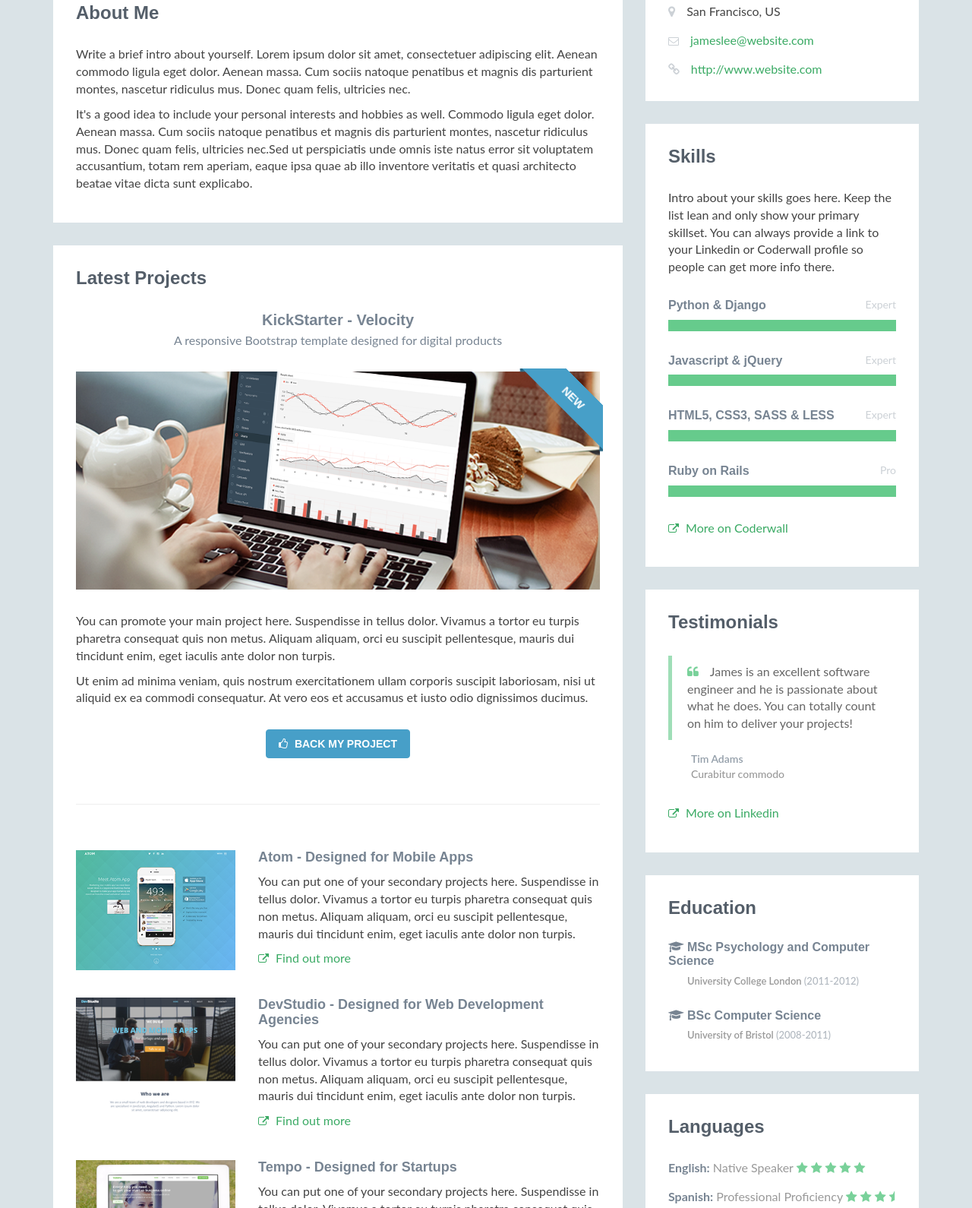
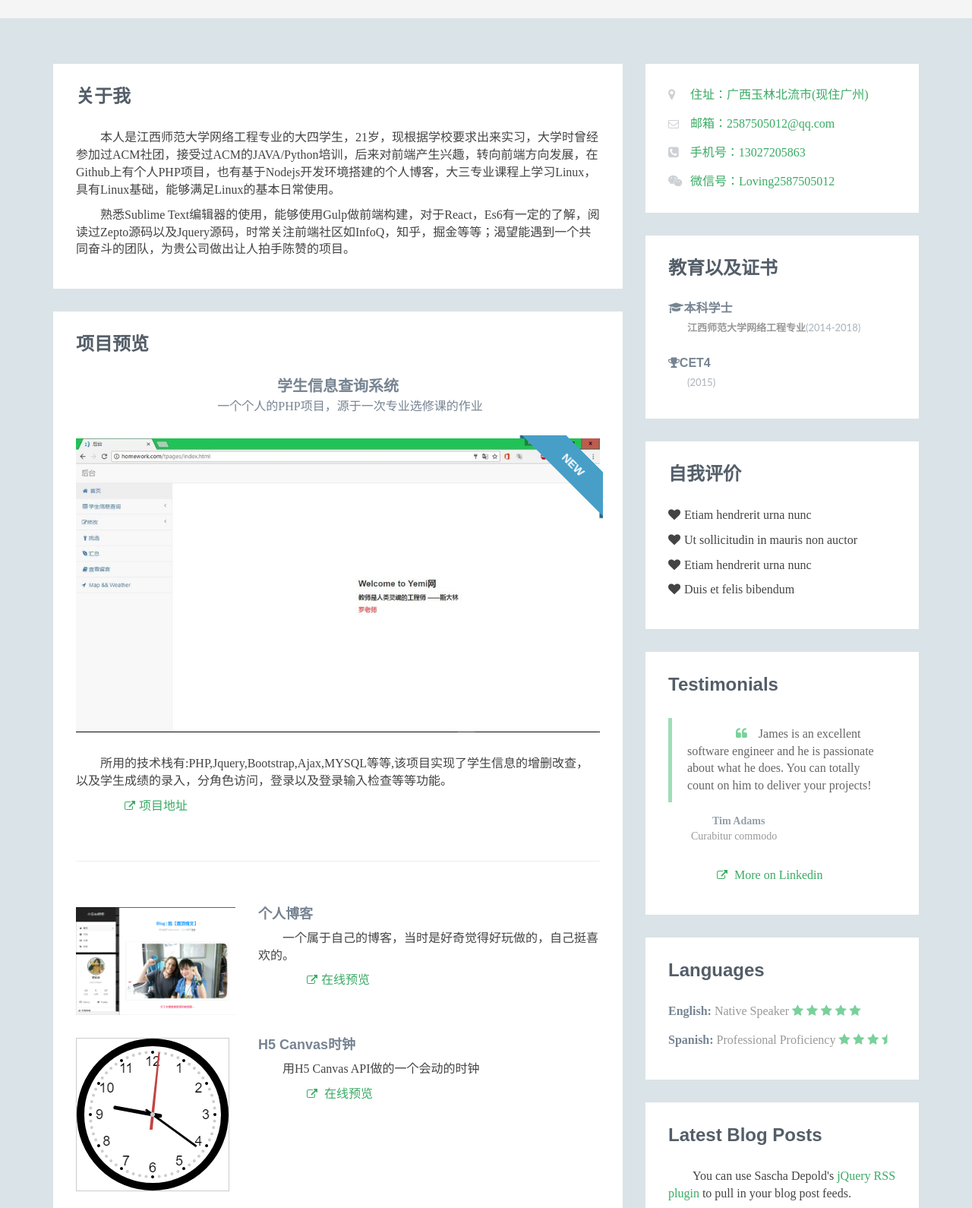
Before and after one commit to mongoddbpath/resume, a plain HTML site: page index.html in a window 1280 px wide. Shown: the part 336-1926 px from the top of the page at 76% size. Drawn offline with nearby package versions, Linux system fonts and the light colour scheme.

Commit message:
Myresume

```diff
--- a/index.html
+++ b/index.html
@@ -3,7 +3,7 @@
 <!--[if IE 9]> <html lang="en" class="ie9"> <![endif]-->
 <!--[if !IE]><!--> <html lang="en"> <!--<![endif]-->
 <head>
-    <title>Responsive HTML5 Website Template for Developers | 3rd Wave Media</title>
+    <title>梁安迪-个人简历</title>
     <!-- Meta -->
     <meta charset="utf-8">
     <meta http-equiv="X-UA-Compatible" content="IE=edge">
@@ -26,19 +26,16 @@
     <!-- ******HEADER****** -->
     <header class="header">
         <div class="container">
-            <img class="profile-image img-responsive pull-left" src="images/profile.png" alt="James Lee" />
+            <img class="profile-image img-responsive pull-left" src="http://or30iz1wj.bkt.clouddn.com/meok.jpg" style="border-radius:50%"/>
             <div class="profile-content pull-left">
-                <h1 class="name">James Lee</h1>
-                <h2 class="desc">Web App Developer</h2>
+                <h1 class="name">梁安迪</h1>
+                <h2 class="desc">Front-end Web Developer</h2>
                 <ul class="social list-inline">
-                    <li><a href="#"><i class="fa fa-twitter"></i></a></li>
-                    <li><a href="#"><i class="fa fa-google-plus"></i></a></li>
-                    <li><a href="#"><i class="fa fa-linkedin"></i></a></li>
-                    <li><a href="#"><i class="fa fa-github-alt"></i></a></li>
-                    <li class="last-item"><a href="#"><i class="fa fa-hacker-news"></i></a></li>
+                    <li><a href="https://twitter.com/2587505012Andy" target="_blank"title='进入我的Twitter'><i class="fa fa-twitter"></i></a></li>
+                    <li><a href="https://github.com/mongoddbpath" target="_blank"title="进入我的Github"><i class="fa fa-github"></i></a></li>
                 </ul>
             </div><!--//profile-->
-            <a class="btn btn-cta-primary pull-right" href="#" target="_blank"><i class="fa fa-paper-plane"></i> Contact Me</a>
+            <a class="btn btn-cta-primary pull-right" href="https://mongoddbpath.github.io/" target="_blank" title="进入我的博客"><i class="fa fa-paper-plane"></i>我的博客</a>
         </div><!--//container-->
     </header><!--//header-->
 
@@ -47,11 +44,10 @@
             <div class="primary col-md-8 col-sm-12 col-xs-12">
                 <section class="about section">
                     <div class="section-inner">
-                        <h2 class="heading">About Me</h2>
+                        <h2 class="heading">关于我</h2>
                         <div class="content">
-                            <p>Write a brief intro about yourself. Lorem ipsum dolor sit amet, consectetuer adipiscing elit. Aenean commodo ligula eget dolor. Aenean massa. Cum sociis natoque penatibus et magnis dis parturient montes, nascetur ridiculus mus. Donec quam felis, ultricies nec.</p>
-
-        <p>It's a good idea to include your personal interests and hobbies as well. Commodo ligula eget dolor. Aenean massa. Cum sociis natoque penatibus et magnis dis parturient montes, nascetur ridiculus mus. Donec quam felis, ultricies nec.Sed ut perspiciatis unde omnis iste natus error sit voluptatem accusantium, totam rem aperiam, eaque ipsa quae ab illo inventore veritatis et quasi architecto beatae vitae dicta sunt explicabo.</p>
+                           <p>本人是江西师范大学网络工程专业的大四学生，21岁，现根据学校要求出来实习，大学时曾经参加过ACM社团，接受过ACM的JAVA/Python培训，后来对前端产生兴趣，转向前端方向发展，在Github上有个人PHP项目，也有基于Nodejs开发环境搭建的个人博客，大三专业课程上学习Linux，具有Linux基础，能够满足Linux的基本日常使用。</p>
+                           <p>熟悉Sublime Text编辑器的使用，能够使用Gulp做前端构建，对于React，Es6有一定的了解，阅读过Zepto源码以及Jquery源码，时常关注前端社区如InfoQ，知乎，掘金等等；渴望能遇到一个共同奋斗的团队，为贵公司做出让人拍手陈赞的项目。</p>
 
                         </div><!--//content-->
                     </div><!--//section-inner-->
@@ -59,15 +55,15 @@
 
                <section class="latest section">
                     <div class="section-inner">
-                        <h2 class="heading">Latest Projects</h2>
+                        <h2 class="heading">项目预览</h2>
                         <div class="content">
 
                             <div class="item featured text-center">
-                                <h3 class="title"><a href="#website-templates/responsive-bootstrap-theme-for-products-velocity/" target="_blank">KickStarter - Velocity</a></h3>
-                                <p class="summary">A responsive Bootstrap template designed for digital products</p>
+                                <h3 class="title">学生信息查询系统</h3>
+                                <p class="summary">一个个人的PHP项目，源于一次专业选修课的作业</p>
                                 <div class="featured-image">
-                                    <a href="#website-templates/responsive-bootstrap-theme-for-products-velocity/" target="_blank">
-                                    <img class="img-responsive project-image" src="images/projects/project-featured.png" alt="project name" />
+                                    <a href="Javascript:;" target="_blank">
+                                    <img class="img-responsive project-image" src="images/projects/webphp.jpg" alt="project name" />
                                     </a>
                                     <div class="ribbon">
                                         <div class="text">New</div>
@@ -75,31 +71,30 @@
                                     </div>
 
                                 <div class="desc text-left">
-                                    <p>You can promote your main project here. Suspendisse in tellus dolor. Vivamus a tortor eu turpis pharetra consequat quis non metus. Aliquam aliquam, orci eu suscipit pellentesque, mauris dui tincidunt enim, eget iaculis ante dolor non turpis.</p>
-                                    <p>Ut enim ad minima veniam, quis nostrum exercitationem ullam corporis suscipit laboriosam, nisi ut aliquid ex ea commodi consequatur. At vero eos et accusamus et iusto odio dignissimos ducimus.</p>
+                                    <p>所用的技术栈有:PHP,Jquery,Bootstrap,Ajax,MYSQL等等,该项目实现了学生信息的增删改查，以及学生成绩的录入，分角色访问，登录以及登录输入检查等等功能。</p>
+                                    <p><a class="more-link" href="https://github.com/mongoddbpath/webwow" target="_blank"><i class="fa fa-external-link"></i>项目地址</a></p>
                                 </div><!--//desc-->
-                                <a class="btn btn-cta-secondary" href="#website-templates/responsive-bootstrap-theme-for-products-velocity/" target="_blank"><i class="fa fa-thumbs-o-up"></i> Back my project</a>
                             </div><!--//item-->
                             <hr class="divider" />
                             <div class="item row">
-                                <a class="col-md-4 col-sm-4 col-xs-12" href="#website-templates/responsive-bootstrap-theme-mobile-apps-atom/" target="_blank">
-                                <img class="img-responsive project-image" src="images/projects/project-5.png" alt="project name" />
+                                <a class="col-md-4 col-sm-4 col-xs-12" href="Javascript:;" target="_blank">
+                                <img class="img-responsive project-image" src="images/projects/blogok.png" alt="project name" />
                                 </a>
                                 <div class="desc col-md-8 col-sm-8 col-xs-12">
-                                    <h3 class="title"><a href="#website-templates/responsive-bootstrap-theme-mobile-apps-atom/" target="_blank">Atom - Designed for Mobile Apps</a></h3>
-                                    <p>You can put one of your secondary projects here. Suspendisse in tellus dolor. Vivamus a tortor eu turpis pharetra consequat quis non metus. Aliquam aliquam, orci eu suscipit pellentesque, mauris dui tincidunt enim, eget iaculis ante dolor non turpis.</p>
-                                    <p><a class="more-link" href="#website-templates/responsive-bootstrap-theme-mobile-apps-atom/" target="_blank"><i class="fa fa-external-link"></i> Find out more</a></p>
+                                    <h3 class="title">个人博客</h3>
+                                    <p>一个属于自己的博客，当时是好奇觉得好玩做的，自己挺喜欢的。</p>
+                                    <p><a class="more-link" href="https://mongoddbpath.github.io/" target="_blank"><i class="fa fa-external-link"></i>在线预览</a></p>
                                 </div><!--//desc-->
                             </div><!--//item-->
 
                             <div class="item row">
-                                <a class="col-md-4 col-sm-4 col-xs-12" href="#website-templates/responsive-bootstrap-theme-web-development-agencies-devstudio/" target="_blank">
-                                <img class="img-responsive project-image" src="images/projects/project-4.png" alt="project name" />
+                                <a class="col-md-4 col-sm-4 col-xs-12" href="Javascript:;" target="_blank">
+                                <img class="img-responsive project-image" src="images/projects/clock.png" alt="project name" />
                                 </a>
                                 <div class="desc col-md-8 col-sm-8 col-xs-12">
-                                    <h3 class="title"><a href="#website-templates/responsive-bootstrap-theme-web-development-agencies-devstudio/" target="_blank">DevStudio - Designed for Web Development Agencies</a></h3>
-                                    <p>You can put one of your secondary projects here. Suspendisse in tellus dolor. Vivamus a tortor eu turpis pharetra consequat quis non metus. Aliquam aliquam, orci eu suscipit pellentesque, mauris dui tincidunt enim, eget iaculis ante dolor non turpis.</p>
-                                    <p><a class="more-link" href="#website-templates/responsive-bootstrap-theme-web-development-agencies-devstudio/" target="_blank"><i class="fa fa-external-link"></i> Find out more</a></p>
+                                    <h3 class="title"><a href="#website-templates/responsive-bootstrap-theme-web-development-agencies-devstudio/" target="_blank">H5 Canvas时钟</a></h3>
+                                    <p>用H5 Canvas API做的一个会动的时钟</p>
+                                    <p><a class="more-link" href="https://mongoddbpath.github.io/H5-Clock/" target="_blank"><i class="fa fa-external-link"></i> 在线预览</a></p>
                                 </div><!--//desc-->
                             </div><!--//item-->
 
@@ -177,16 +172,6 @@
                         </div><!--//content-->
                     </div><!--//section-inner-->
                 </section><!--//section-->
-                <section class="github section">
-                    <div class="section-inner">
-                        <h2 class="heading">My GitHub</h2>
-                        <p>You can embed your GitHub activities using Casey Scarborough's <a href="http://caseyscarborough.com/projects/github-activity/" target="_blank">GitHub Activity Stream</a> widget.
-                        <!--//Usage: http://caseyscarborough.com/projects/github-activity/ -->
-                        <div id="ghfeed" class="ghfeed">
-                        </div><!--//ghfeed-->
-
-                    </div><!--//secton-inner-->
-                </section><!--//section-->
             </div><!--//primary-->
             <div class="secondary col-md-4 col-sm-12 col-xs-12">
                  <aside class="info aside section">
@@ -194,57 +179,41 @@
                         <h2 class="heading sr-only">Basic Information</h2>
                         <div class="content">
                             <ul class="list-unstyled">
-                                <li><i class="fa fa-map-marker"></i><span class="sr-only">Location:</span>San Francisco, US</li>
-                                <li><i class="fa fa-envelope-o"></i><span class="sr-only">Email:</span><a href="#">jameslee@website.com</a></li>
-                                <li><i class="fa fa-link"></i><span class="sr-only">Website:</span><a href="#">http://www.website.com</a></li>
+                                <li><i class="fa fa-map-marker"></i><span class="sr-only">Location:</span><span class="sr-ok"><span style="padding-left: 4.86px"></span>住址：广西玉林北流市(现住广州)</span></li>
+                                <li><i class="fa fa-envelope-o"></i><span class="sr-only">Email:</span><span class="sr-ok">邮箱：2587505012@qq.com</span></li>
+                                <li><i class="fa fa-phone-square"></i><span class="sr-only">Phone:</span><span class="sr-ok">手机号：13027205863</span></li>
+                                <li><i class="fa fa-wechat"></i><span class="sr-only">Wechat:</span><span class="sr-ok" style="margin-left: -4.28px">微信号：Loving2587505012</span></li>
                             </ul>
                         </div><!--//content-->
                     </div><!--//section-inner-->
                 </aside><!--//aside-->
 
-                <aside class="skills aside section">
+                <aside class="education aside section">
                     <div class="section-inner">
-                        <h2 class="heading">Skills</h2>
+                        <h2 class="heading">教育以及证书</h2>
                         <div class="content">
-                            <p class="intro">
-                                Intro about your skills goes here. Keep the list lean and only show your primary skillset. You can always provide a link to your Linkedin or Coderwall profile so people can get more info there.</p>
+                            <div class="item">
+                                <h3 class="title"><i class="fa fa-graduation-cap"></i>本科学士</h3>
+                                <h4 class="university">江西师范大学网络工程专业<span class="year">(2014-2018)</span></h4>
+                            </div><!--//item-->
+                            <div class="item">
+                                <h3 class="title"><i class="fa fa-trophy"></i>CET4</h3>
+                                <h4 class="university"><span class="year">(2015)</span></h4>
+                            </div><!--//item-->
+                        </div><!--//content-->
+                    </div><!--//section-inner-->
+                </aside><!--//section-->
 
-                            <div class="skillset">
-
-                                <div class="item">
-                                    <h3 class="level-title">Python &amp; Django<span class="level-label" data-toggle="tooltip" data-placement="left" data-animation="true" title="You can use the tooltip to add more info...">Expert</span></h3>
-                                    <div class="level-bar">
-                                        <div class="level-bar-inner" data-level="96%">
-                                        </div>
-                                    </div><!--//level-bar-->
-                                </div><!--//item-->
-
-                                <div class="item">
-                                    <h3 class="level-title">Javascript &amp; jQuery<span class="level-label">Expert</span></h3>
-                                    <div class="level-bar">
-                                        <div class="level-bar-inner" data-level="96%">
-                                        </div>
-                                    </div><!--//level-bar-->
-                                </div><!--//item-->
-
-                                <div class="item">
-                                    <h3 class="level-title">HTML5, CSS3, SASS &amp; LESS<span class="level-label">Expert</span></h3>
-                                    <div class="level-bar">
-                                        <div class="level-bar-inner" data-level="96%">
-                                        </div>
-                                    </div><!--//level-bar-->
-                                </div><!--//item-->
-
-                                <div class="item">
-                                    <h3 class="level-title">Ruby on Rails<span class="level-label">Pro</span></h3>
-                                    <div class="level-bar">
-                                        <div class="level-bar-inner" data-level="85%">
-                                        </div>
-                                    </div><!--//level-bar-->
-                                </div><!--//item-->
-
-                                <p><a class="more-link" href="#"><i class="fa fa-external-link"></i> More on Coderwall</a></p>
-                            </div>
+                <aside class="list music aside section">
+                    <div class="section-inner">
+                        <h2 class="heading">自我评价</h2>
+                        <div class="content">
+                            <ul class="list-unstyled">
+                                <li><i class="fa fa-heart"></i>Etiam hendrerit urna nunc</li>
+                                <li><i class="fa fa-heart"></i>Ut sollicitudin in mauris non auctor</li>
+                                <li><i class="fa fa-heart"></i>Etiam hendrerit urna nunc</li>
+                                <li><i class="fa fa-heart"></i>Duis et felis bibendum</li>
+                            </ul>
                         </div><!--//content-->
                     </div><!--//section-inner-->
                 </aside><!--//section-->
@@ -262,22 +231,6 @@
 
                             <p><a class="more-link" href="#"><i class="fa fa-external-link"></i> More on Linkedin</a></p>
 
-                        </div><!--//content-->
-                    </div><!--//section-inner-->
-                </aside><!--//section-->
-
-                <aside class="education aside section">
-                    <div class="section-inner">
-                        <h2 class="heading">Education</h2>
-                        <div class="content">
-                            <div class="item">
-                                <h3 class="title"><i class="fa fa-graduation-cap"></i> MSc Psychology and Computer Science</h3>
-                                <h4 class="university">University College London <span class="year">(2011-2012)</span></h4>
-                            </div><!--//item-->
-                            <div class="item">
-                                <h3 class="title"><i class="fa fa-graduation-cap"></i> BSc Computer Science</h3>
-                                <h4 class="university">University of Bristol <span class="year">(2008-2011)</span></h4>
-                            </div><!--//item-->
                         </div><!--//content-->
                     </div><!--//section-inner-->
                 </aside><!--//section-->
@@ -306,20 +259,6 @@
                         <p>You can use Sascha Depold's <a href="https://github.com/sdepold/jquery-rss" target="_blank">jQuery RSS plugin</a> to pull in your blog post feeds.</p>
                         <div id="rss-feeds" class="content">
 
-                        </div><!--//content-->
-                    </div><!--//section-inner-->
-                </aside><!--//section-->
-
-                <aside class="list music aside section">
-                    <div class="section-inner">
-                        <h2 class="heading">Favourite coding music</h2>
-                        <div class="content">
-                            <ul class="list-unstyled">
-                                <li><i class="fa fa-headphones"></i> <a href="#">Etiam hendrerit urna nunc</a></li>
-                                <li><i class="fa fa-headphones"></i> <a href="#">Ut sollicitudin in mauris non auctor</a></li>
-                                <li><i class="fa fa-headphones"></i> <a href="#">Etiam hendrerit urna nunc</a></li>
-                                <li><i class="fa fa-headphones"></i> <a href="#">Duis et felis bibendum</a></li>
-                            </ul>
                         </div><!--//content-->
                     </div><!--//section-inner-->
                 </aside><!--//section-->
@@ -370,7 +309,7 @@
     <!-- ******FOOTER****** -->
     <footer class="footer">
         <div class="container text-center">
-                <small class="copyright">More Templates <a href="http://www.cssmoban.com/" target="_blank" title="模板之家">模板之家</a> - Collect from <a href="http://www.cssmoban.com/" title="网页模板" target="_blank">网页模板</a></small>
+                <small class="copyright">相信美好的事情即将发生</small>
         </div><!--//container-->
     </footer><!--//footer-->
 
--- a/styles.css
+++ b/styles.css
@@ -1,7 +1,7 @@
 
 /* ======= Base ======= */
 body {
-  font-family: 'Lato', arial, sans-serif;
+  font-family: Microsoft YaHei;
   color: #434343;
   background: #dae3e7;
   font-size: 16px;
@@ -94,6 +94,9 @@ a.dotted-link:hover {
   text-decoration: none;
   color: #49515a;
 }
+p {
+  text-indent: 2em; /*em是相对单位，2em即现在一个字大小的两倍*/
+}
 
 .copyrights{text-indent:-9999px;height:0;line-height:0;font-size:0;overflow:hidden;}
 
@@ -114,7 +117,6 @@ iframe {
 .header {
   padding: 30px 0;
   background: #f5f5f5;
-  border-top: 10px solid #778492;
 }
 .header .btn {
   margin-top: 60px;
@@ -161,6 +163,10 @@ iframe {
   padding-top: 8px;
 }
 /* ======= Sections======= */
+.sr-ok {
+  color: #3aaa64;
+}
+
 .sections-wrapper {
   padding-top: 60px;
   padding-bottom: 60px;
```
Also changed, not shown: images/github-chart.png (deleted), images/profile.png (deleted), images/projects/Linuxcool.png (added), images/projects/blogok.png (added), images/projects/clock.png (added), images/projects/project-3.png (deleted), images/projects/project-4.png (deleted), images/projects/project-5.png (deleted), images/projects/project-featured.png (deleted), images/projects/webphp.jpg (added).
